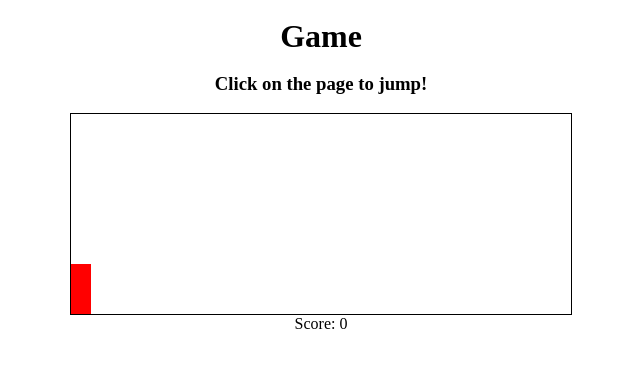
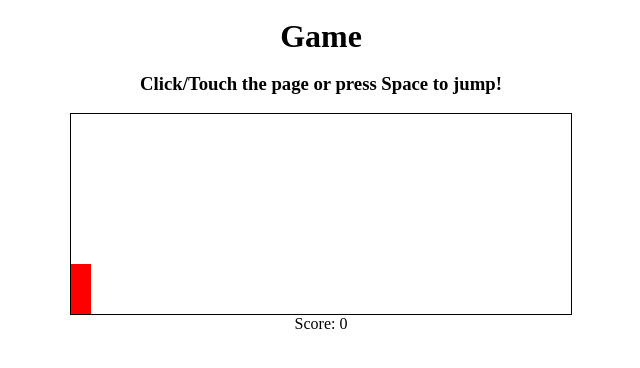
Before and after one commit to BaseMax/easiest-js-game, a plain HTML site: page index.html in a window 1280 px wide. Shown: the whole page, without its empty margins (319-959 px from the left). Drawn offline with Linux system fonts and the light colour scheme.

Commit message:
change h3 text

```diff
--- a/index.html
+++ b/index.html
@@ -10,7 +10,7 @@
 		<center>
 			<h1>Game</h1>
 			<br>
-			<h3>Click on the page to jump!</h3>
+			<h3>Click/Touch the page or press Space to jump!</h3>
 		</center>
 		<br>
 		<div class="game">
```
